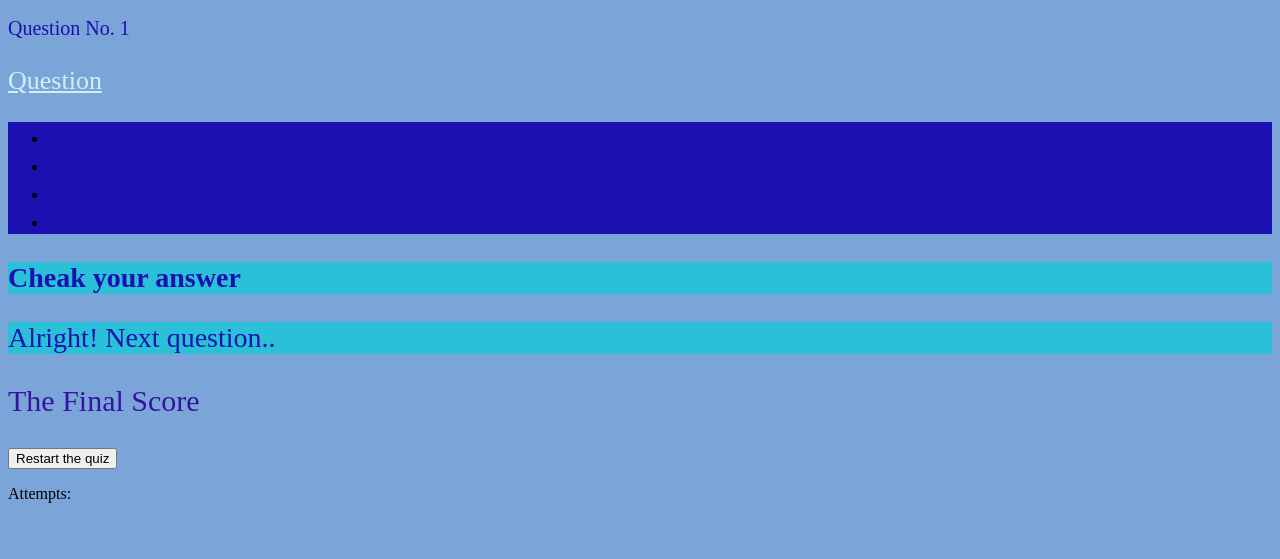
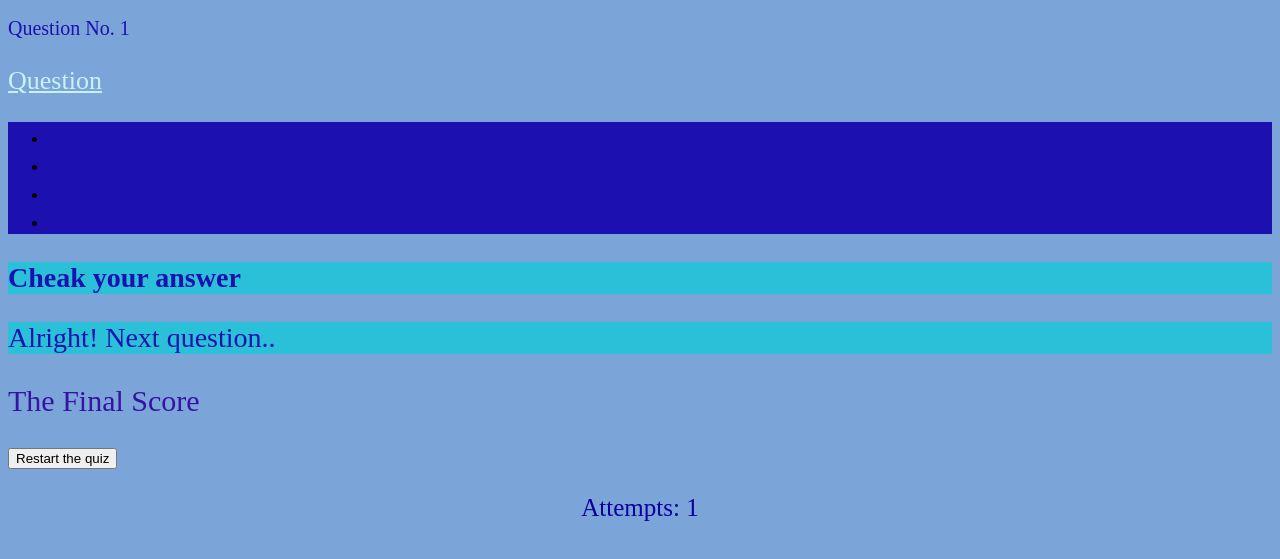
Before and after one commit to Software765/My-First-Website, a plain HTML site: page quiz.html in a window 1280 px wide. Both pictures are taken after a click on the button "Restart the quiz". Shown: the part 193-752 px from the top of the page. Drawn offline with nearby package versions, Linux system fonts and the light colour scheme; no server answers.

Commit message:
added an attempt function.

```diff
--- a/quiz.html
+++ b/quiz.html
@@ -27,7 +27,7 @@
 			<p id="nextQuestion">Alright! Next question..</p>
 			<p id="finalScore">The Final Score</p>
 			<button id="restart">Restart the quiz</button>
-			<p id="tries">Attempts:</p>
+			<p id="tries">Attempts: 0</p>
 		</div>
 		<script
 		src="https://code.jquery.com/jquery-3.2.1.js"
--- a/script.js
+++ b/script.js
@@ -87,9 +87,13 @@ $(document).ready(() => {
 			})
 		})
 	}
+	let tries = 0
+	$("#tries").html("Attempts: " + tries)
 
 	$("#restart").click( () => {
 		quiz.getQuiz()
+		tries++
+		$("#tries").html("Attempts: " + tries)
 	})
 
 	quiz.getQuiz()
--- a/style.css
+++ b/style.css
@@ -49,8 +49,8 @@ html {
 	background-color: #2AC0D7;
 	cursor: pointer;
 }
-/*#moment {
+#tries {
 	text-align: center;
 	font-size: 25px;
 	color: #0B009D
-}*/
+}
```
